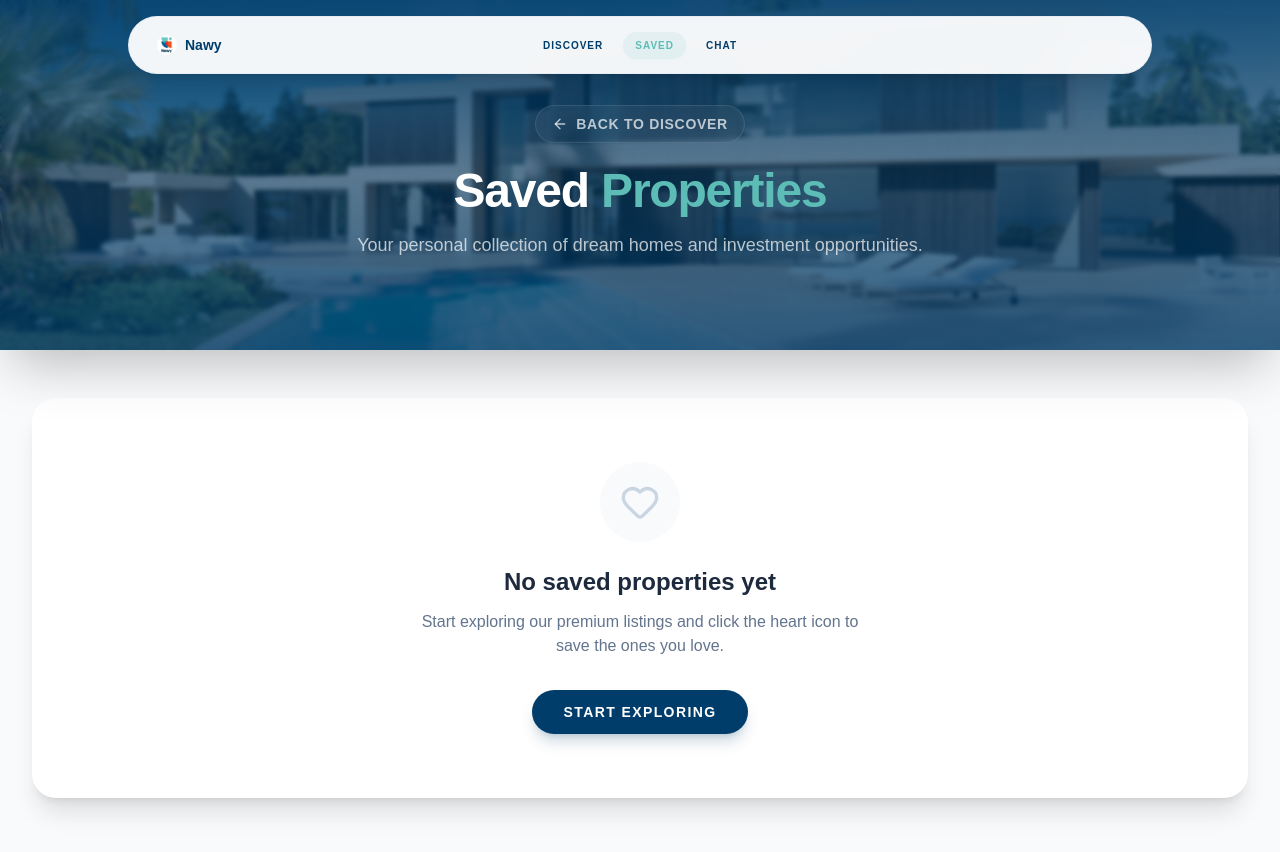
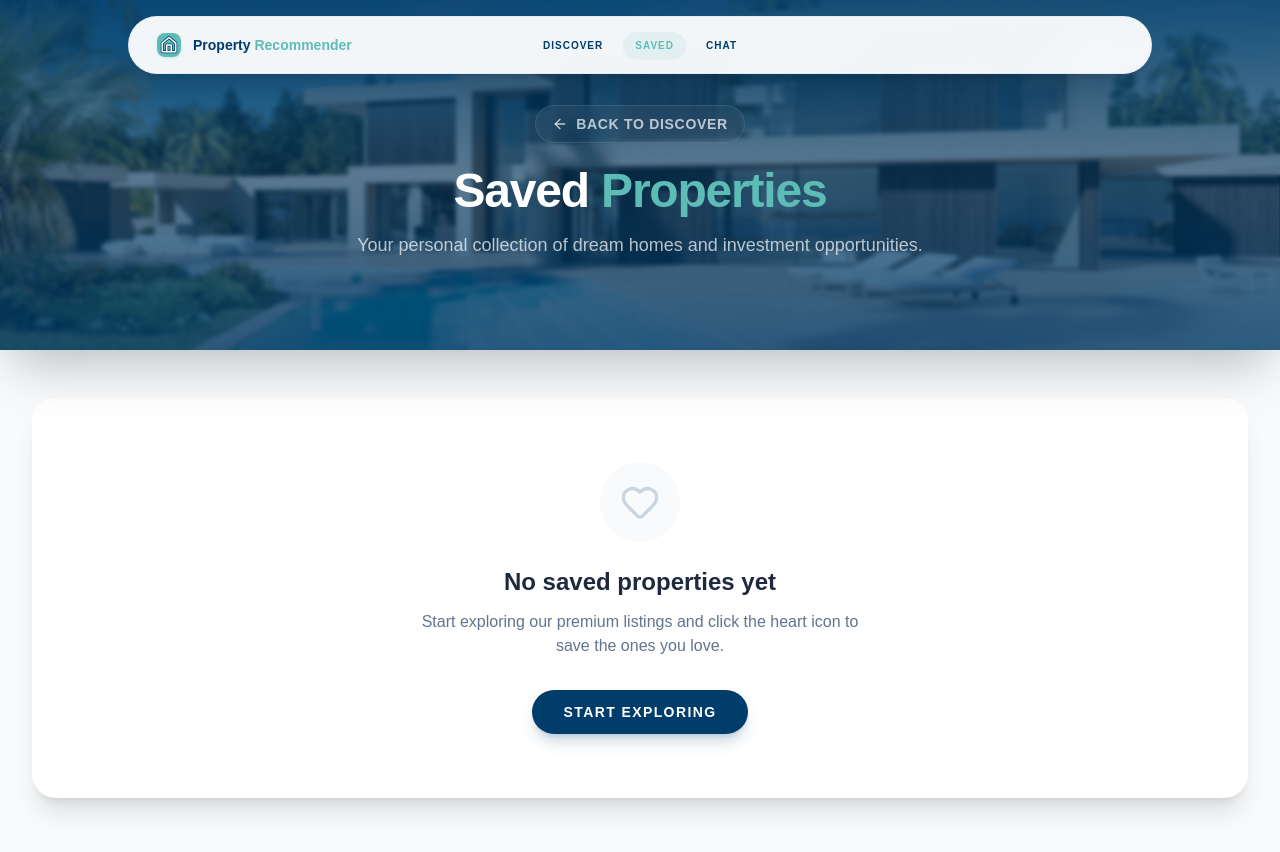
Before and after one commit to AhmedAyman4/nawy, a Next.js app in the folder frontend/: page /favorites in a window 1280 px wide. Shown: the top 852 px of the page. Built offline with nearby package versions, Linux system fonts and the light colour scheme.

Commit message:
added a new icon

```diff
--- a/frontend/src/app/layout.tsx
+++ b/frontend/src/app/layout.tsx
@@ -15,10 +15,10 @@ const geistMono = Geist_Mono({
 });
 
 export const metadata: Metadata = {
-  title: "Nawy Recommender | Find Your Dream Home in Egypt",
+  title: "Property Recommender",
   description: "AI-powered property recommendations for the Egyptian real estate market.",
   icons: {
-    icon: "/nawy_favicon_rounded.png",
+    icon: "/favicon.svg",
   },
 };
 
--- a/frontend/src/components/Navbar.tsx
+++ b/frontend/src/components/Navbar.tsx
@@ -53,15 +53,15 @@ export const Navbar: React.FC = () => {
         }`}
       >
         <div className="px-5 h-14 flex items-center justify-between relative">
-          <Link href="/" className="flex items-center gap-2 shrink-0 relative z-10 px-2 py-1 rounded-full transition-all hover:bg-[#5DBDB6]/10 group">
+          <Link href="/" className="flex items-center gap-3 shrink-0 relative z-10 px-2 py-1 rounded-full transition-all hover:bg-[#5DBDB6]/10 group">
             <Image
-              src="/nawyestate_logo.jpeg"
-              alt="Nawy Logo"
-              width={20}
-              height={20}
-              className="rounded-full transition-transform group-hover:scale-110"
+              src="/favicon.svg"
+              alt="Property Recommender"
+              width={24}
+              height={24}
+              className="rounded-lg transition-transform group-hover:scale-110 shadow-sm shadow-[#5DBDB6]/20"
             />
-            <span className="text-sm font-black text-[#003D6B]">Nawy</span>
+            <span className="text-sm font-black text-[#003D6B]">Property <span className="text-[#5DBDB6]">Recommender</span></span>
           </Link>
 
           {/* Desktop Centered Links */}
```
Also changed, not shown: frontend/public/favicon.svg (added).
